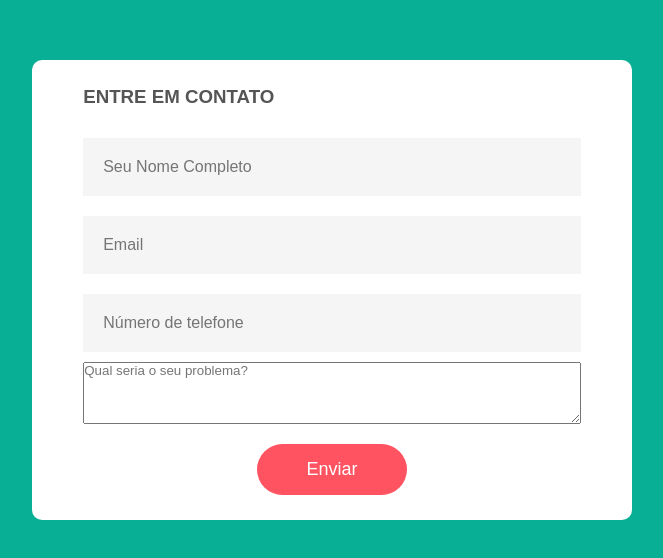
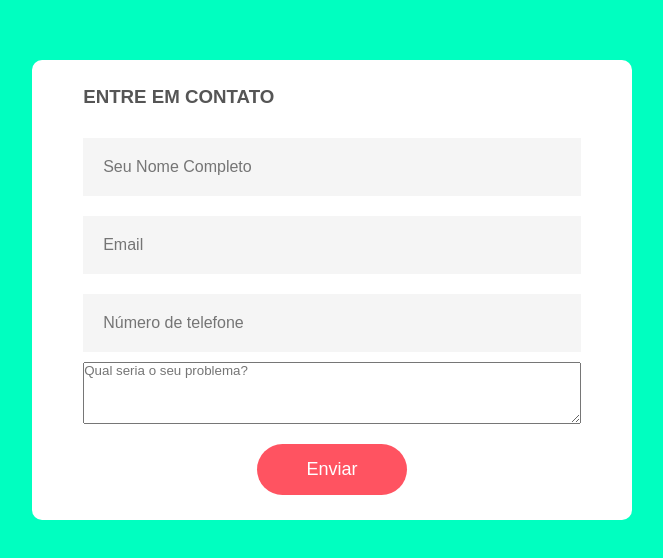
Before and after one commit to Dev-Amanda/Formul-rio-de-contato, a plain HTML site: page index.html in a window 1280 px wide. Shown: the part 110-668 px from the top of the page, without its empty margins (308-971 px from the left). Drawn offline with nearby package versions, Linux system fonts and the light colour scheme.

Commit message:
Update style.css

```diff
--- a/style.css
+++ b/style.css
@@ -8,7 +8,7 @@
 .container{
     width: 100%;
     height: 100vh;
-    background: #09af94;
+    background: #00FFC0;
     display: flex;
     align-items: center;
     justify-content: center;
```
